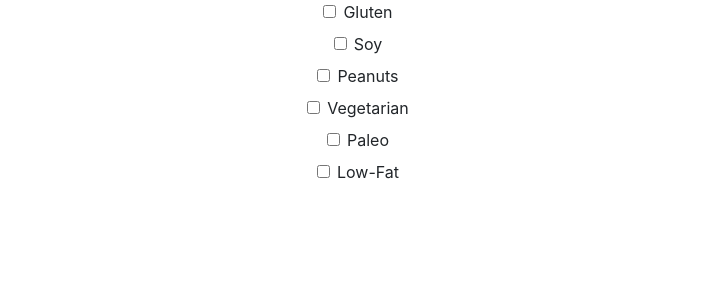
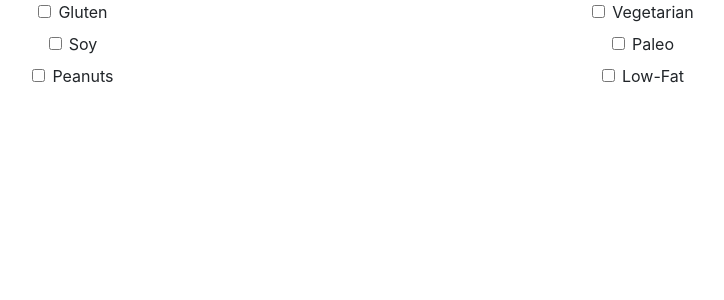
Before and after one commit to adamszabolcs/java-cookta-frontend, a React (Create React App) app: page / in a window 1280 px wide. Shown: the top 300 px of the page, without its empty margins (282-1006 px from the left). Built offline with nearby package versions, Linux system fonts and the light colour scheme.

Commit message:
form properly placed

```diff
--- a/src/components/FilterBar.jsx
+++ b/src/components/FilterBar.jsx
@@ -23,7 +23,7 @@ export class FilterBar extends Component {
 
 
     handleCheckboxChange = changeEvent => {
-        const { name } = changeEvent.target;
+        const {name} = changeEvent.target;
 
         this.setState(prevState => ({
             checkboxes: {
@@ -46,6 +46,11 @@ export class FilterBar extends Component {
 
         Object.keys(this.state.checkboxes)
             .filter(checkbox => this.state.checkboxes[checkbox])
+            .forEach(checkbox => {
+                console.log(checkbox, "is selected.");
+            });
+        Object.keys(this.state.checkboxes2)
+            .filter(checkbox => this.state.checkboxes2[checkbox])
             .forEach(checkbox => {
                 console.log(checkbox, "is selected.");
             });
@@ -76,16 +81,18 @@ export class FilterBar extends Component {
     render() {
         return (
             <div className="container">
-                <div className="filterBar">
-                    <form action="">
-                        <div className="allergies">
+                <form onSubmit={this.handleFormSubmit}>
+                    <div className="row filterBar">
+
+                        <div className="col-sm-6 allergies">
                             {this.createCheckboxes()}
                         </div>
-                        <div className="diet">
+                        <div className="col-sm-6 diet">
                             {this.createCheckboxes2()}
                         </div>
-                    </form>
-                </div>
+
+                    </div>
+                </form>
             </div>
         );
     }
```
